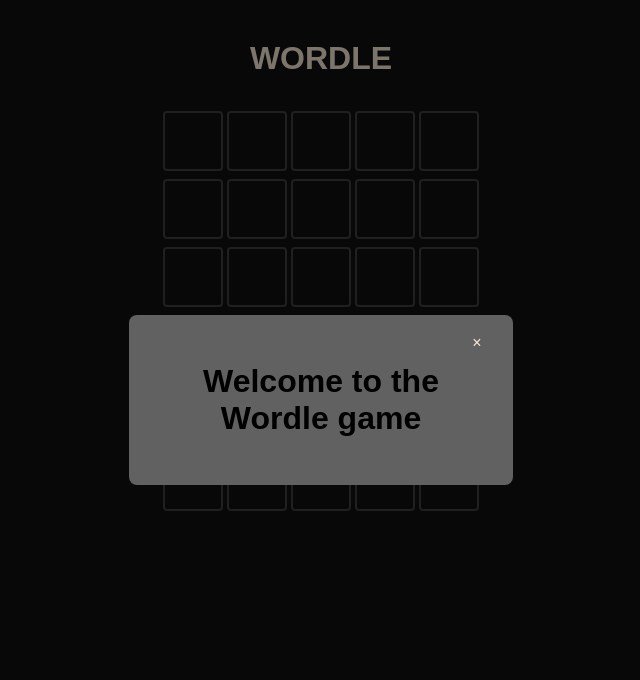
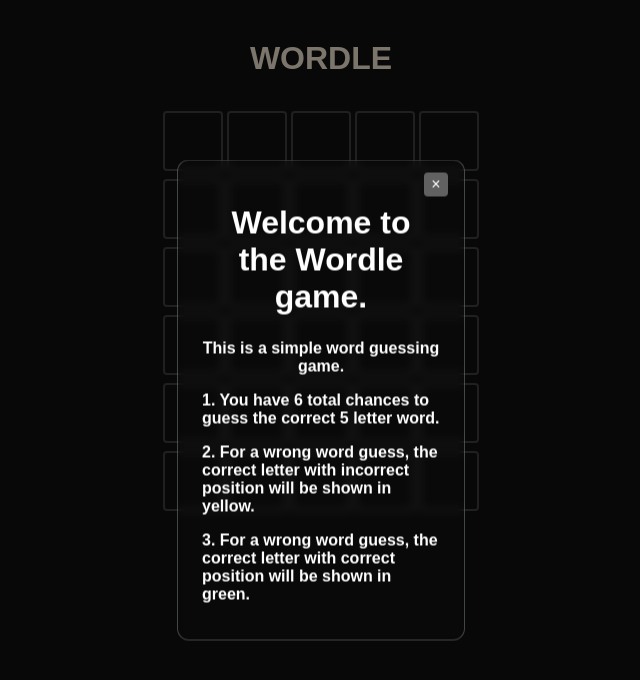
Before and after one commit to utkarsh1311/wordle-clone, a plain HTML site: page index.html in a window 1280 px wide. Shown: the whole page, without its empty margins (319-959 px from the left). Drawn offline with Linux system fonts and the light colour scheme.

Commit message:
modifications to the modal

```diff
--- a/app.js
+++ b/app.js
@@ -50,7 +50,7 @@ const clearBoard = () => {
 let i = 0;
 let j = 0;
 let str = "";
-let modalText = document.getElementById("modal-h1");
+let modalText = document.querySelector(".modal-text");
 
 const resetGame = () => {
 	clearBoard();
@@ -63,11 +63,10 @@ const resetGame = () => {
 document.addEventListener("keydown", (e) => {
 	if (j === 5 && e.key === "Enter") {
 		if (str === secretWord) {
-			modalText.innerText = "Congratulations!! You guessed the correct word.";
+			modalText.innerHTML = "<h1> Congratulations 🎉🎉🎉 <br>You guesses the correct word. <h1>";
 			allCorrect(i);
 			toggleModal();
-			setTimeout(resetGame, 2000);
-			// resetGame();
+			setTimeout(resetGame, 3000);
 		} else {
 			j = 0;
 			i++;
--- a/index.html
+++ b/index.html
@@ -4,19 +4,25 @@
 		<meta charset="UTF-8" />
 		<meta http-equiv="X-UA-Compatible" content="IE=edge" />
 		<meta name="viewport" content="width=device-width, initial-scale=1.0" />
-        <link rel="stylesheet" href="style.css">
+		<link rel="stylesheet" href="style.css" />
 		<title>Wordle Clone</title>
 	</head>
 	<body>
 		<div class="modal">
 			<div class="modal-content">
 				<span class="close-button">&times;</span>
-				<h1 id="modal-h1">Welcome to the Wordle game</h1>
+
+				<div class="modal-text">
+					<h1 id="modal-h1">Welcome to the Wordle game.</h1>
+					<h4>This is a simple word guessing game.</h4>
+					<li>1. You have 6 total chances to guess the correct 5 letter word.</li>
+					<li>2. For a wrong word guess, the correct letter with incorrect position will be shown in yellow.</li>
+					<li>3. For a wrong word guess, the correct letter with correct position will be shown in green.</li>
+				</div>
 			</div>
 		</div>
-		<h1>WORDLE</h1>
-        <div id="word-grid">
-        </div>
+		<h1 id="main-heading">WORDLE</h1>
+		<div id="word-grid"></div>
 		<script src="app.js"></script>
 	</body>
 </html>
--- a/style.css
+++ b/style.css
@@ -12,10 +12,9 @@ body {
 	text-align: center;
 }
 
-h1 {
+#main-heading {
 	margin: 2rem;
 }
-
 
 .cell {
 	display: inline-block;
@@ -30,12 +29,14 @@ h1 {
 	overflow: hidden;
 }
 
+#modal-h1 {
+    margin: 1.5rem;
+}
 .correct-cell {
 	background-color: rgba(115, 204, 122, 0.596);
-	border: 2px solid rgb(255, 255, 255);
+	/* border: 2px solid rgb(255, 255, 255); */
 	color: black;
 }
-
 
 .modal {
 	position: fixed;
@@ -51,18 +52,35 @@ h1 {
 }
 
 .modal-content {
+	backdrop-filter: blur(4px) saturate(139%);
+	-webkit-backdrop-filter: blur(4px) saturate(139%);
+	background-color: rgba(167, 167, 167, 0.01);
+	border-radius: 12px;
+	border: 1px solid rgba(209, 213, 219, 0.3);
+	color: rgb(255, 255, 255);
 	position: absolute;
 	top: 50%;
 	left: 50%;
 	transform: translate(-50%, -50%);
-    background-color: rgb(97, 97, 97);
-    padding: 1rem 1.5rem;
-    width: 24rem;
-    border-radius: 0.5rem;
+	/* background-color: rgb(97, 97, 97); */
+	padding: 0.75rem 1rem;
+	width: 18rem;
+	/* border-radius: 0.5rem; */
 }
-#modal-h1 {
-    color: black;
+
+.modal-text {
+	padding: 0.5rem;
+	text-align: center;
 }
+
+li {
+	text-align: left;
+	margin: 1rem 0;
+	font-weight: bold;
+	font-family: sans-serif;
+	list-style: none;
+}
+
 .close-button {
 	float: right;
 	width: 1.5rem;
@@ -80,6 +98,6 @@ h1 {
 .show-modal {
 	opacity: 1;
 	visibility: visible;
-    transform: scale(1.0);
+	transform: scale(1);
 	transition: visibility 0s linear 0s, opacity 0.25s 0s, transform 0.25s;
 }
```
Lines whose indentation alone changed are shown as unchanged.
